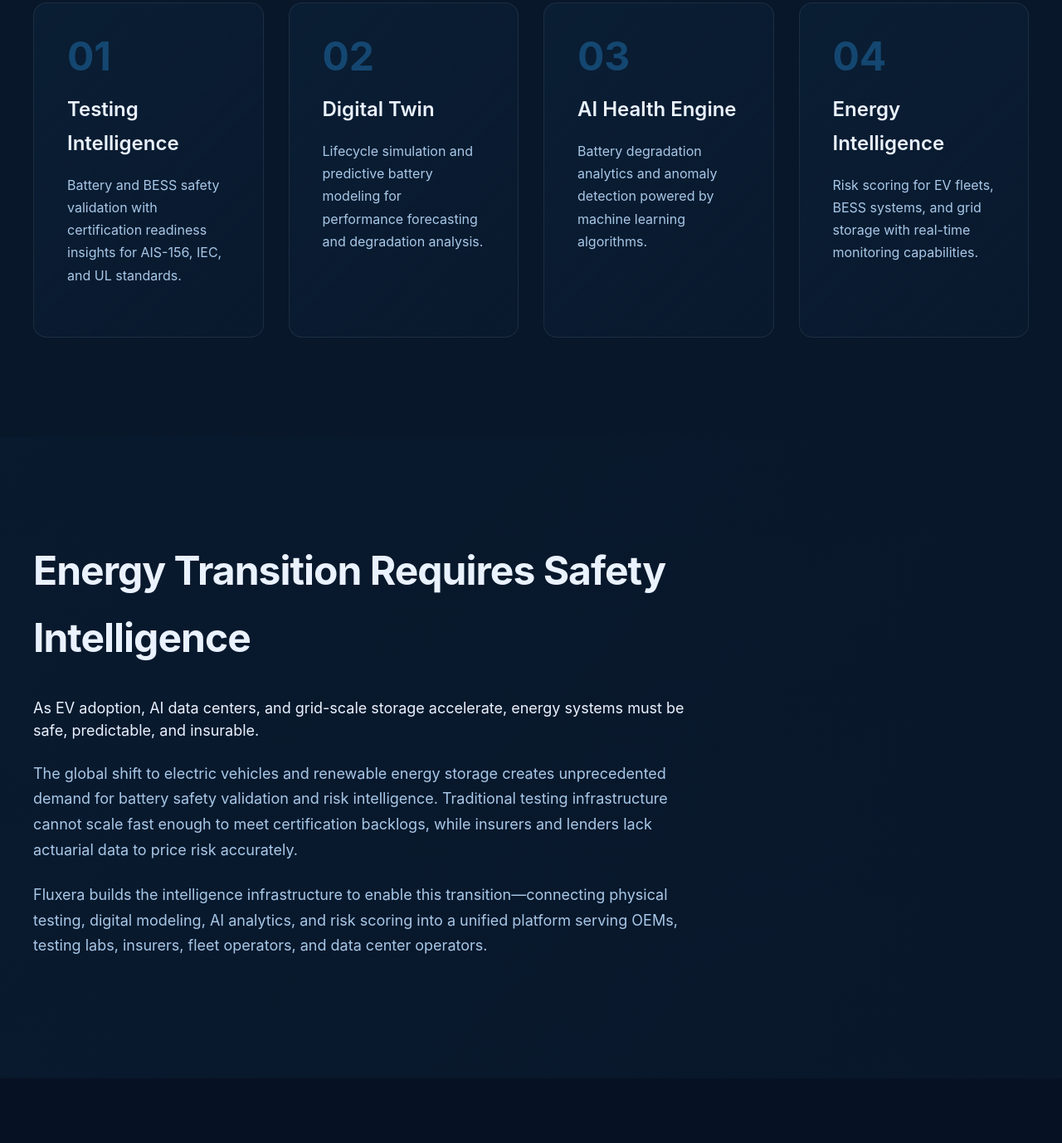
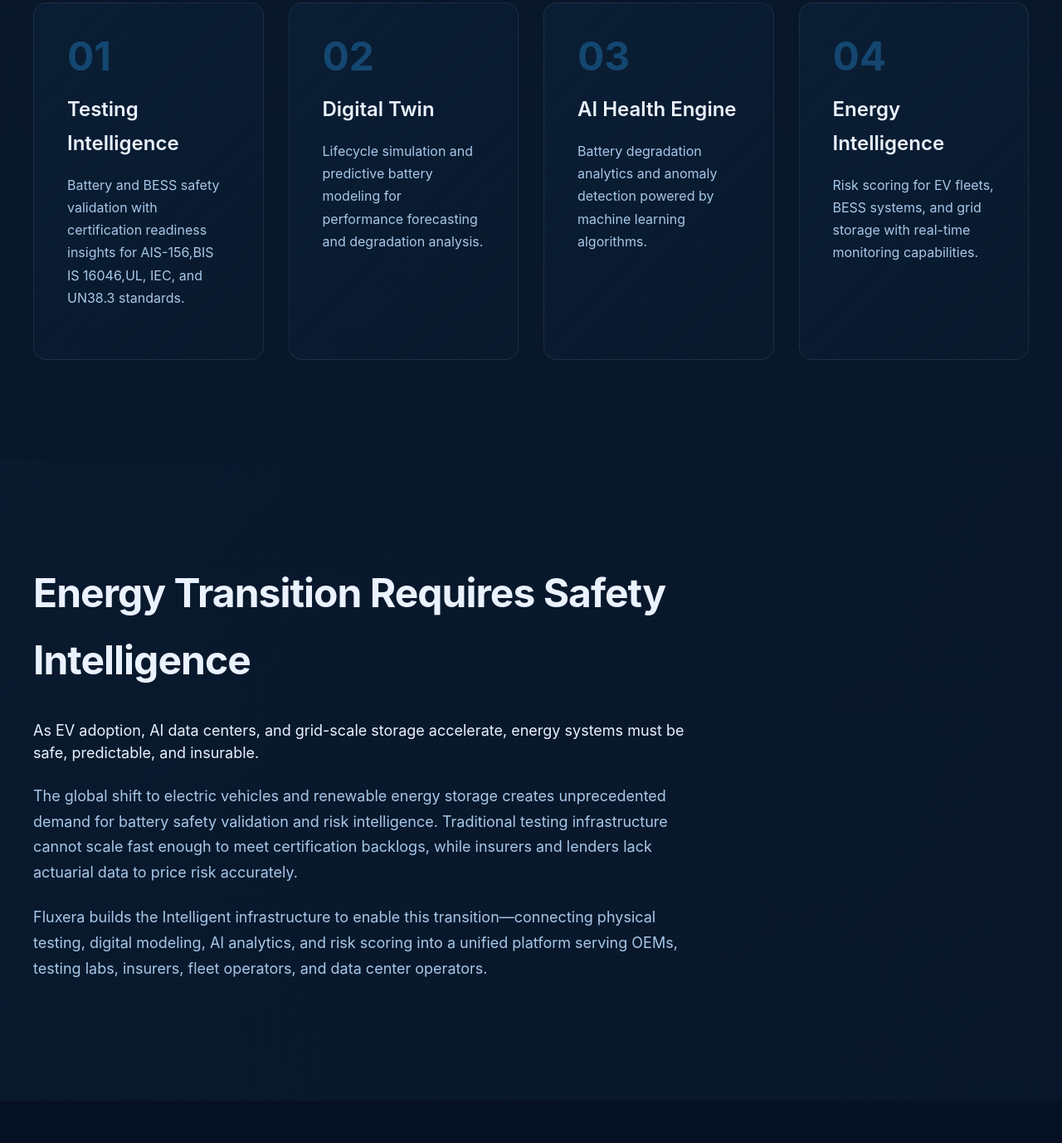
Before and after one commit to devaraj-th/fluxeraenergy.github.io, a plain HTML site: page index.html in a window 1280 px wide. Shown: the part 2122-3500 px from the top of the page at 83% size. Drawn offline with Linux system fonts and the light colour scheme.

Commit message:
change intelligence to intelligent

```diff
--- a/index.html
+++ b/index.html
@@ -119,7 +119,7 @@
       <div class="card fade-in-up">
         <div class="card-number">01</div>
         <h3>Testing Intelligence</h3>
-        <p>Battery and BESS safety validation with certification readiness insights for AIS-156, IEC, and UL standards.</p>
+        <p>Battery and BESS safety validation with certification readiness insights for AIS-156,BIS IS 16046,UL, IEC, and UN38.3 standards.</p>
       </div>
 
       <div class="card fade-in-up">
@@ -154,7 +154,7 @@
         The global shift to electric vehicles and renewable energy storage creates unprecedented demand for battery safety validation and risk intelligence. Traditional testing infrastructure cannot scale fast enough to meet certification backlogs, while insurers and lenders lack actuarial data to price risk accurately.
       </p>
       <p>
-        Fluxera builds the intelligence infrastructure to enable this transition—connecting physical testing, digital modeling, AI analytics, and risk scoring into a unified platform serving OEMs, testing labs, insurers, fleet operators, and data center operators.
+        Fluxera builds the Intelligent infrastructure to enable this transition—connecting physical testing, digital modeling, AI analytics, and risk scoring into a unified platform serving OEMs, testing labs, insurers, fleet operators, and data center operators.
       </p>
     </div>
   </div>
@@ -210,7 +210,7 @@
     <div class="footer-brand">
       <img src="fluxera.jpeg" alt="Fluxera Energy Logo" class="footer-logo-image floating-logo">
       <div class="footer-logo">Fluxera Energy</div>
-      <p>Intelligence Infrastructure for Energy Storage Systems</p>
+      <p>Intelligent Infrastructure for Energy Storage Systems</p>
     </div>
 
     <div class="footer-links">
```
